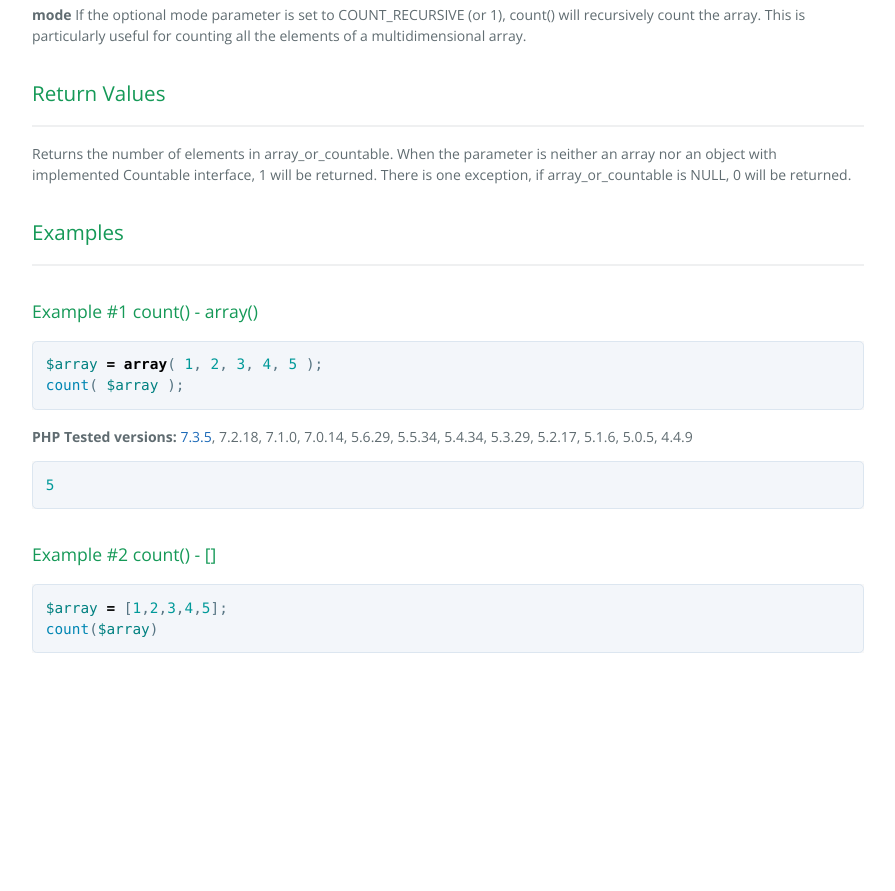
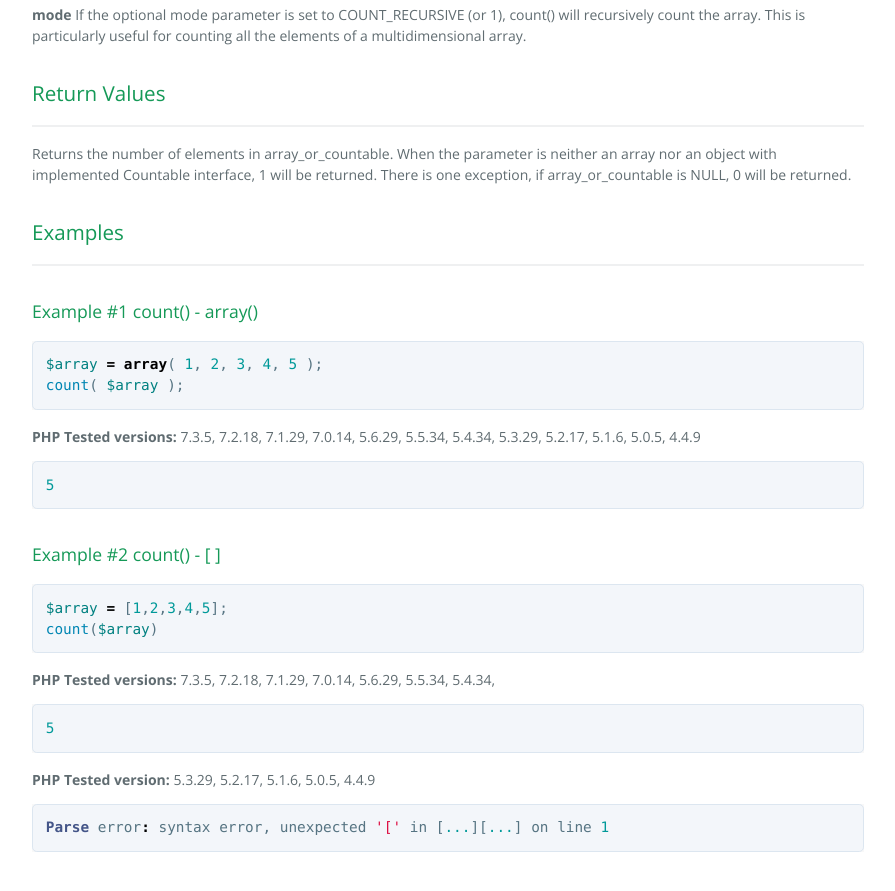
Before and after one commit to dhayalramk/dhayalramk.github.io, a Jekyll site: the page built from PHP/FuncationReference/VariableAndTypeRelatedExtensions/Arrays/ArrayFunctions/count.md, in a window 1280 px wide and 900 px high, scrolled down 932 px. Shown: the top 891 px of the window, without its empty margins (192-1087 px from the left). Built offline with Jekyll 4.4.1, drawn with Linux system fonts in a browser that asks for light colours; our own code applies the rules of GitHub Pages for plain Markdown files; before the commit the page ends 1633 px from its top, so only the background shows below that.

Commit message:
Adding example 2

````diff
--- a/PHP/FuncationReference/VariableAndTypeRelatedExtensions/Arrays/ArrayFunctions/count.md
+++ b/PHP/FuncationReference/VariableAndTypeRelatedExtensions/Arrays/ArrayFunctions/count.md
@@ -43,16 +43,25 @@ $array = array( 1, 2, 3, 4, 5 );
 count( $array );
 ```
 
-**PHP Tested versions:**
-<a href="http://sandbox.onlinephpfunctions.com/code/31e851c6f2c2da0a37acdbc405eaa338d8da8ca5" target="_blank">7.3.5</a>, 7.2.18, 7.1.0, 7.0.14, 5.6.29, 5.5.34, 5.4.34, 5.3.29, 5.2.17, 5.1.6, 5.0.5, 4.4.9
+**PHP Tested versions:** 7.3.5, 7.2.18, 7.1.29, 7.0.14, 5.6.29, 5.5.34, 5.4.34, 5.3.29, 5.2.17, 5.1.6, 5.0.5, 4.4.9
 
 ```php
 5
 ```
 
-#### Example #2 count() - []
+#### Example #2 count() - [ ]
 
 ```php
 $array = [1,2,3,4,5];
 count($array)
 ```
+
+**PHP Tested versions:** 7.3.5, 7.2.18, 7.1.29, 7.0.14, 5.6.29, 5.5.34, 5.4.34,
+```php
+5
+```
+
+**PHP Tested version:** 5.3.29, 5.2.17, 5.1.6, 5.0.5, 4.4.9
+```php
+Parse error: syntax error, unexpected '[' in [...][...] on line 1
+```
````
